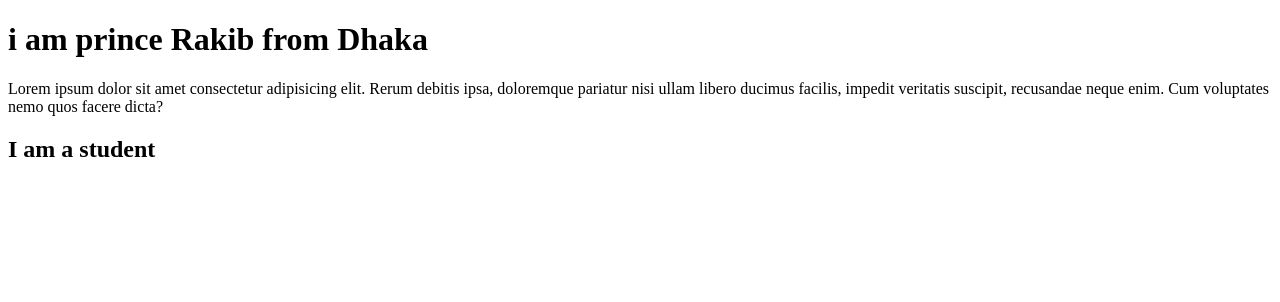
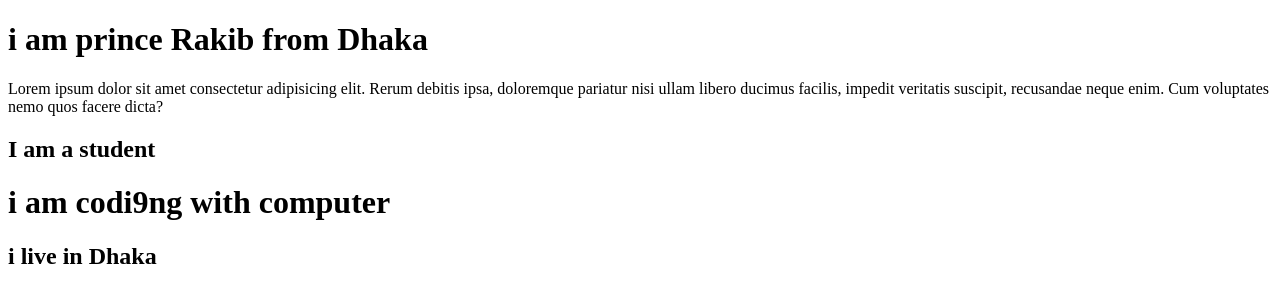
Before and after one commit to Rakib10m/My-first-repo, a plain HTML site: page index.html in a window 1280 px wide. Drawn offline with Linux system fonts and the light colour scheme.

Commit message:
added header

```diff
--- a/index.html
+++ b/index.html
@@ -16,5 +16,7 @@
 
     </p>
     <H2> I am a student </H2>
+    <h1> i am codi9ng with computer </h1>
+    <h2> i live in Dhaka</h2>
 </body>
 </html>
```
